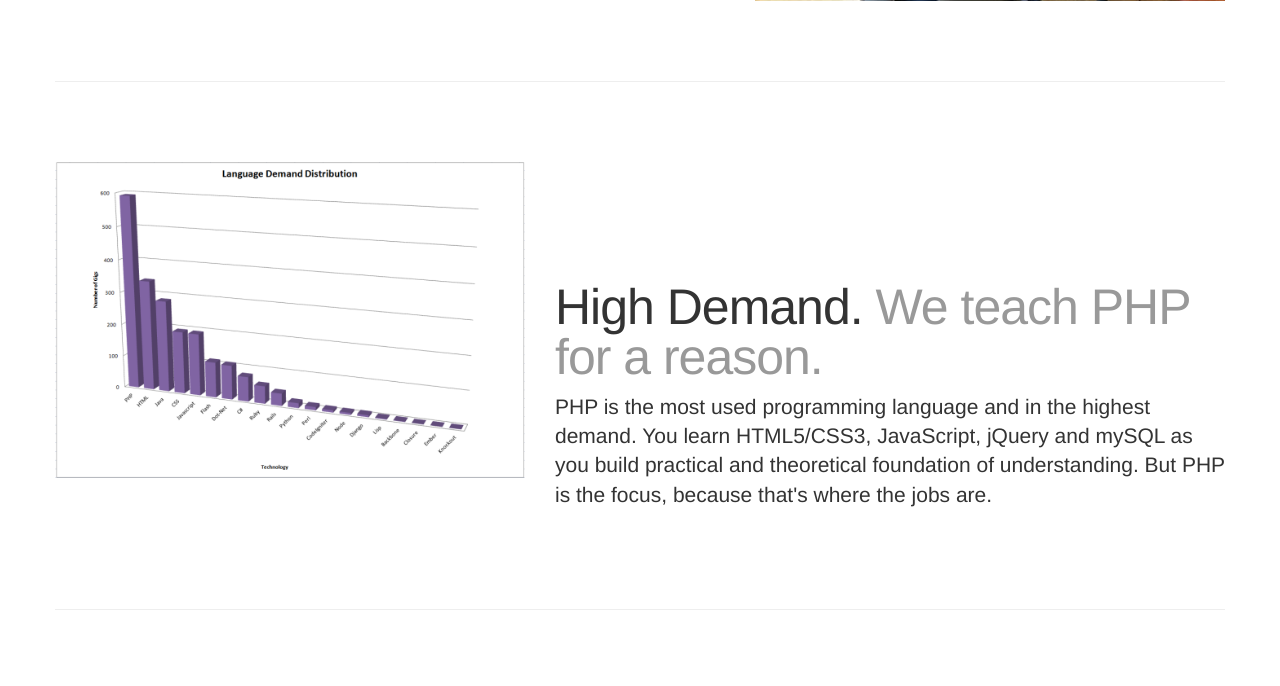
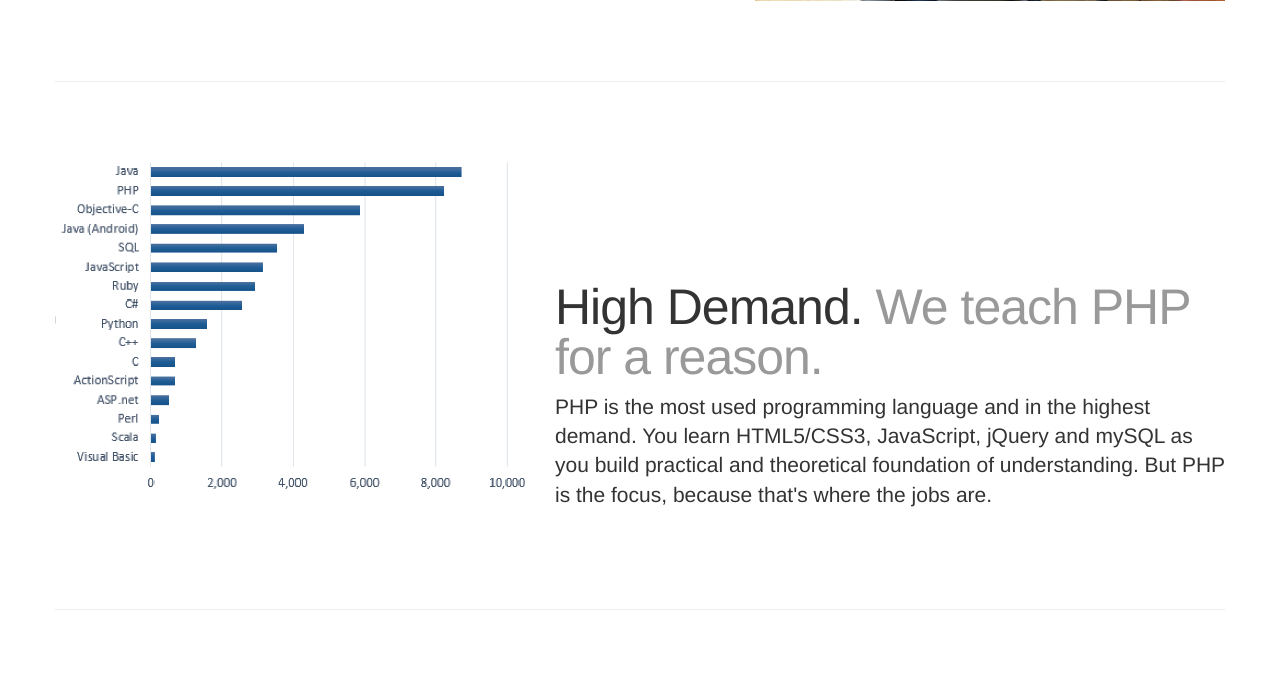
Before and after one commit to deepdivedylan/deepdivesite, a PHP site: page / in a window 1280 px wide. Shown: the part 1899-2585 px from the top of the page. Run offline with PHP 8.4, Linux system fonts and the light colour scheme; some libraries are stand-ins or nearby versions.

Commit message:
jobs graph

```diff
--- a/index.php
+++ b/index.php
@@ -131,7 +131,7 @@
 
       <div class="row featurette">
         <div class="col-md-5">
-          <a href="http://techcrunch.com/2012/09/30/an-analysis-of-market-demand-for-web-programming-languages/"><img class="featurette-image img-responsive" src="images/language_demand.png" alt="Graph of in-demand languages"height="500px" width="500px"></a>
+          <a href="http://techcrunch.com/2012/09/30/an-analysis-of-market-demand-for-web-programming-languages/"><img class="featurette-image img-responsive" src="images/jobs_per_language.png" alt="Graph of in-demand languages"height="500px" width="500px"></a>
         </div>
         <div class="col-md-7">
           <h2 class="featurette-heading">High Demand. <span class="text-muted">We teach PHP for a reason.</span></h2>
```
Also changed, not shown: images/jobs_per_language.png (added).
